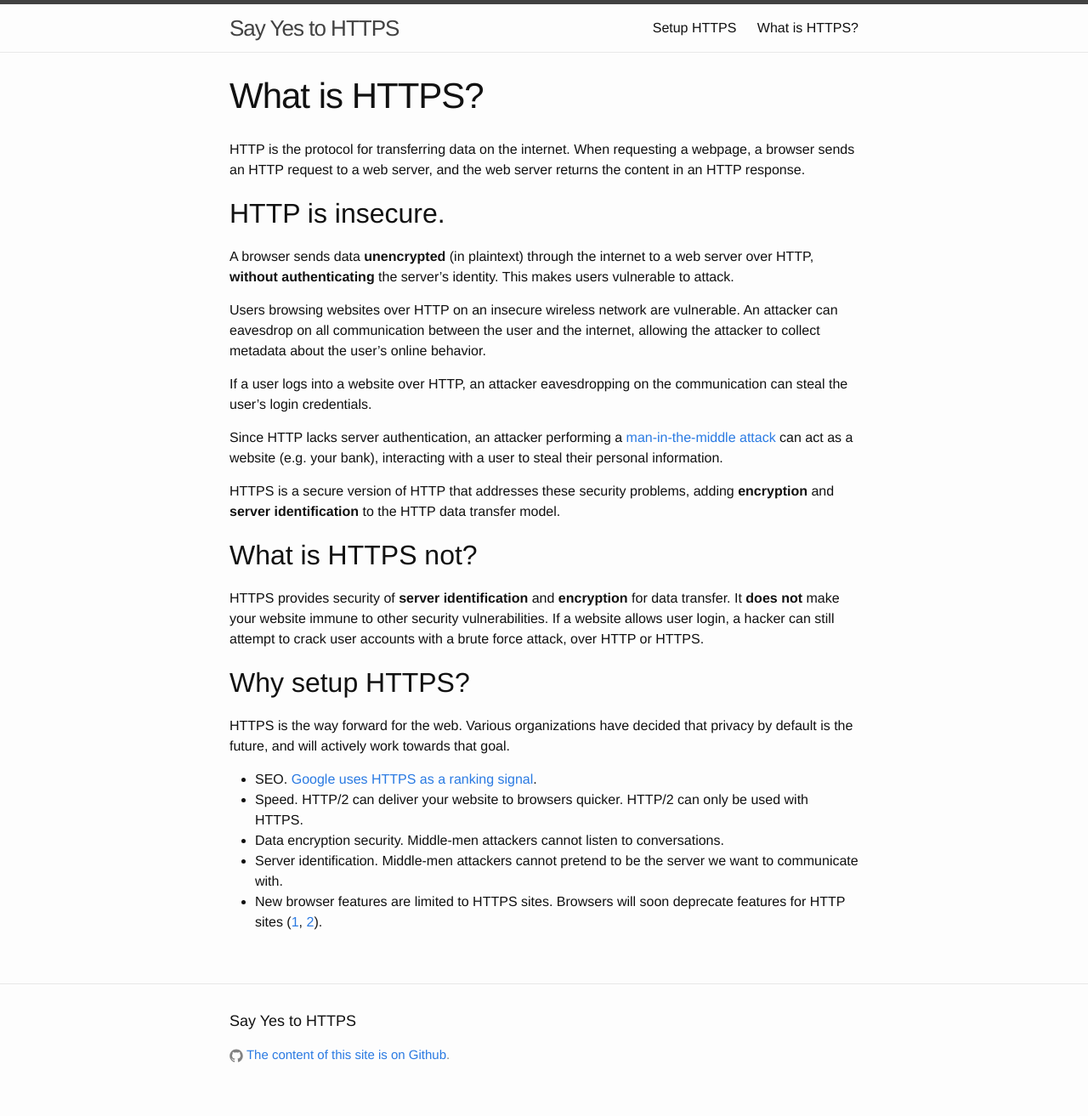
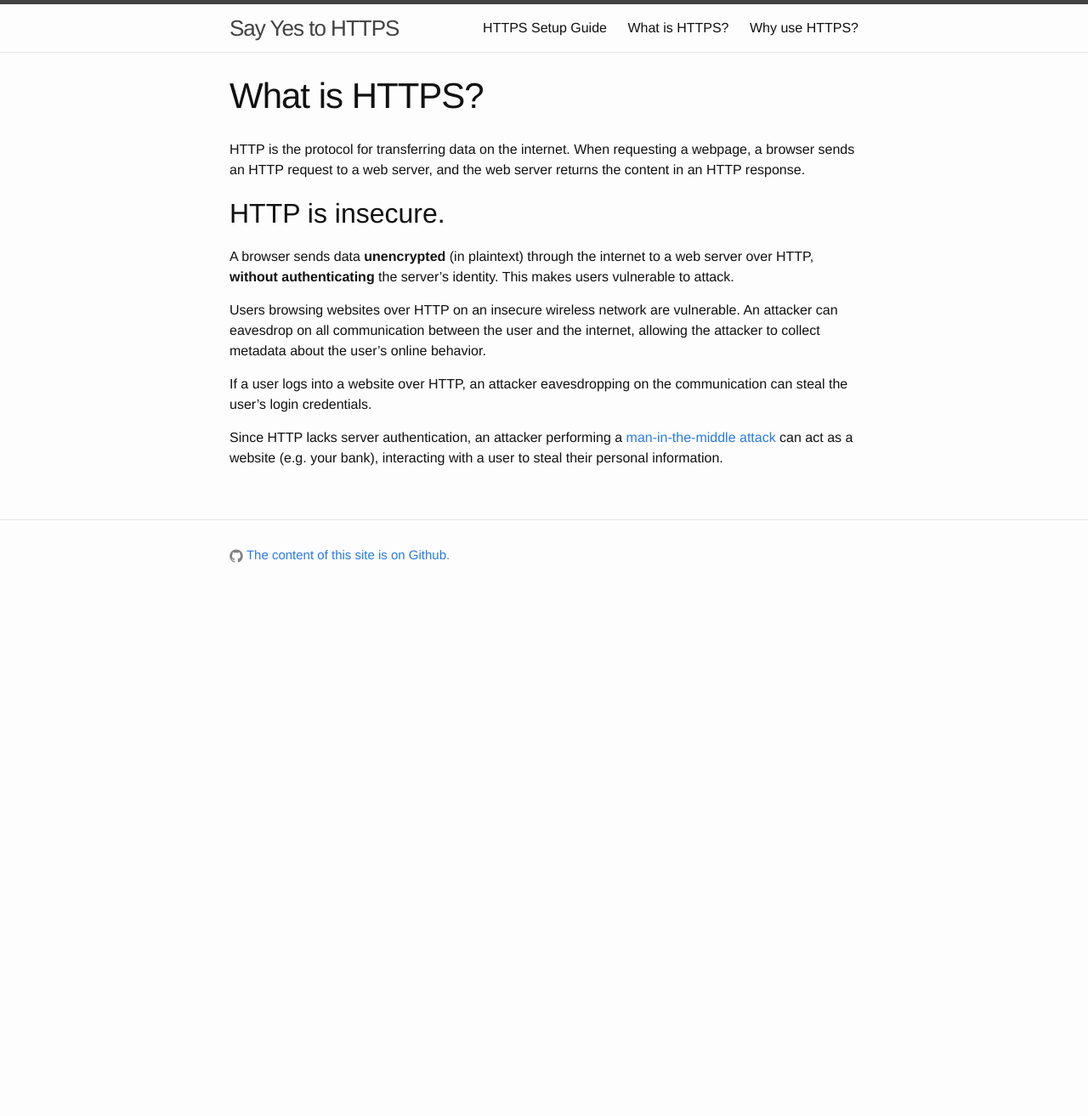
Before and after one commit to ericandrewlewis/say-yes-to-https, a Jekyll site: the page built from what-is-https.md, in a window 1280 px wide. Shown: the whole page at 85% size. Built offline with Jekyll 4.4.1, drawn with Linux system fonts in a browser that asks for light colours; after the commit the page ends 900 px from its top, so only the background shows below that.

Commit message:
Homepage

```diff
--- a/_includes/footer.html
+++ b/_includes/footer.html
@@ -1,8 +1,6 @@
 <footer class="site-footer">
 
   <div class="wrapper">
-
-    <h2 class="footer-heading">{{ site.title }}</h2>
 
     <div class="footer-col-wrapper">
 
--- a/_includes/header.html
+++ b/_includes/header.html
@@ -1,8 +1,9 @@
 <header class="site-header">
 
   <div class="wrapper">
-
+    {% if page.homepage != true %}
     <a class="site-title" href="{{ site.baseurl }}/">{{ site.title }}</a>
+    {% endif %}
 
     <nav class="site-nav">
       <a href="#" class="menu-icon">
--- a/setup-https.md
+++ b/setup-https.md
@@ -1,6 +1,6 @@
 ---
 layout: page
-title: Setup HTTPS
+title: HTTPS Setup Guide
 permalink: /how-to-setup-https/
 ---
 
--- a/what-is-https.md
+++ b/what-is-https.md
@@ -15,19 +15,3 @@ Users browsing websites over HTTP on an insecure wireless network are vulnerable
 If a user logs into a website over HTTP, an attacker eavesdropping on the communication can steal the user's login credentials.
 
 Since HTTP lacks server authentication, an attacker performing a [man-in-the-middle attack](https://en.wikipedia.org/wiki/Man-in-the-middle_attack) can act as a website (e.g. your bank), interacting with a user to steal their personal information.
-
-HTTPS is a secure version of HTTP that addresses these security problems, adding **encryption** and **server identification** to the HTTP data transfer model.
-
-## What is HTTPS not?
-
-HTTPS provides security of **server identification** and **encryption** for data transfer. It **does not** make your website immune to other security vulnerabilities. If a website allows user login, a hacker can still attempt to crack user accounts with a brute force attack, over HTTP or HTTPS.
-
-## Why setup HTTPS?
-
-HTTPS is the way forward for the web. Various organizations have decided that privacy by default is the future, and will actively work towards that goal.
-
-* SEO. [Google uses HTTPS as a ranking signal](http://googlewebmastercentral.blogspot.com/2014/08/https-as-ranking-signal.html).
-* Speed. HTTP/2 can deliver your website to browsers quicker. HTTP/2 can only be used with HTTPS.
-* Data encryption security. Middle-men attackers cannot listen to conversations.
-* Server identification. Middle-men attackers cannot pretend to be the server we want to communicate with.
-* New browser features are limited to HTTPS sites. Browsers will soon deprecate features for HTTP sites ([1](https://blog.mozilla.org/security/2015/04/30/deprecating-non-secure-http/), [2](https://www.chromium.org/Home/chromium-security/marking-http-as-non-secure)).
```
Also changed, not shown: index.md (+10 -1 lines), why-use-https.md (added, +13 -0 lines).
